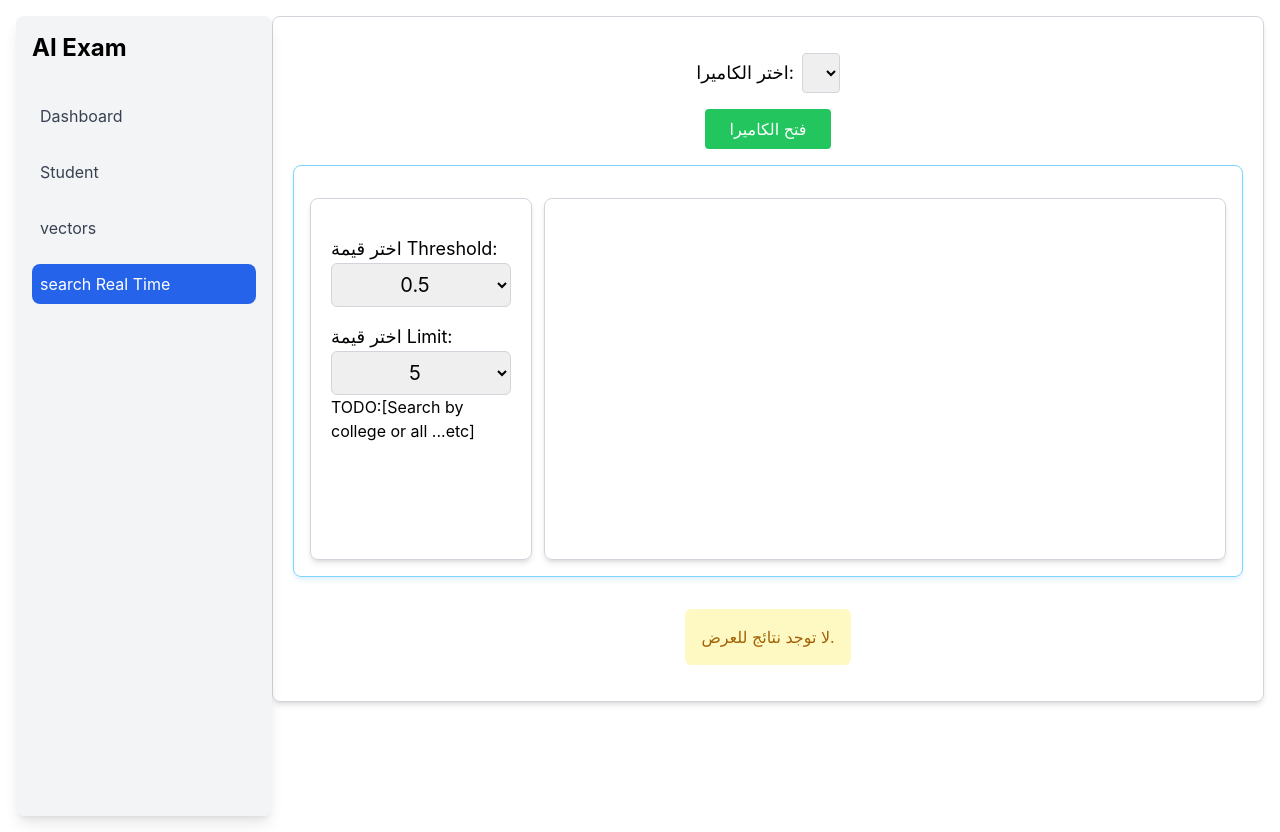
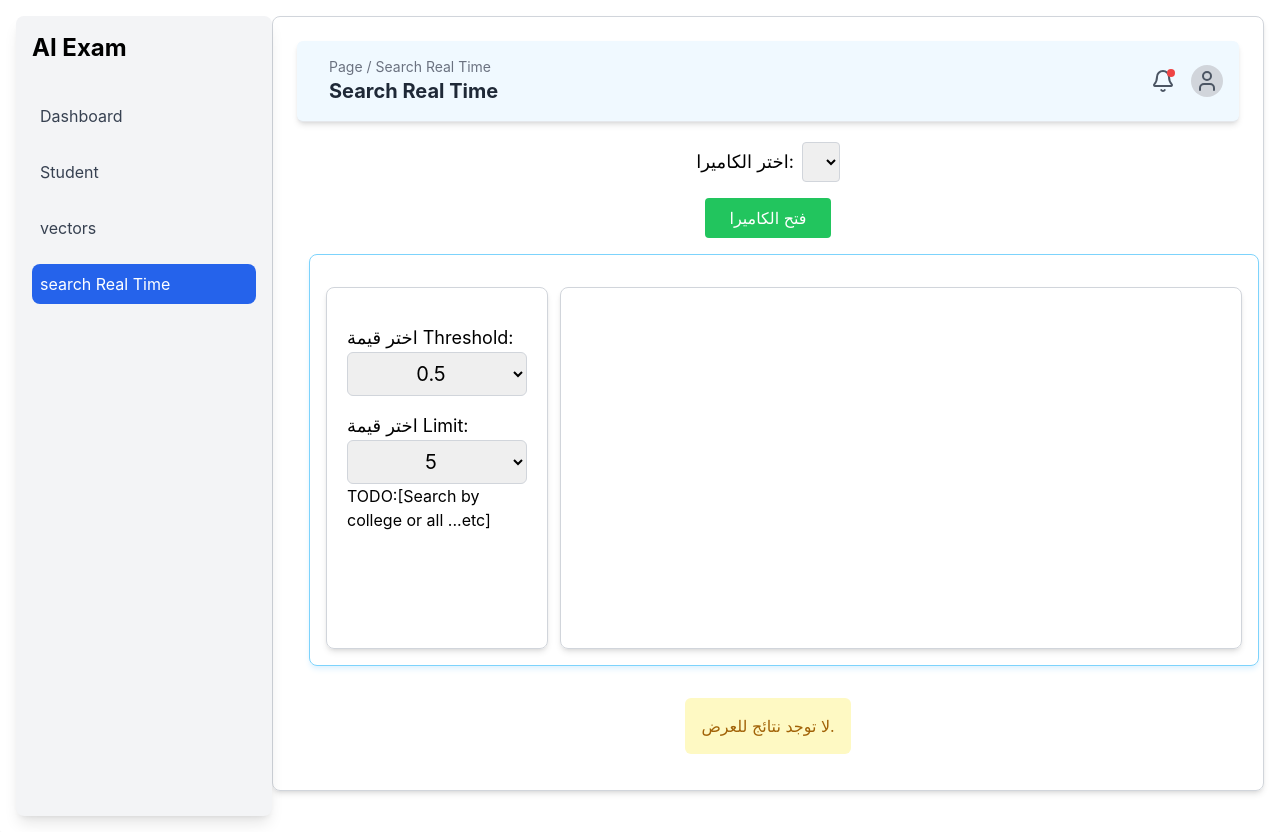
Before and after one commit to radanpro/identity, a React (Create React App) app in the folder frontend/: page /camera in a window 1280 px wide. Built offline with nearby package versions, Linux system fonts and the light colour scheme.

Commit message:
fix sidebar toggle functionality by ensuring proper state management and passing onToggleSidebar correctly to Header

```diff
--- a/frontend/src/Layout.jsx
+++ b/frontend/src/Layout.jsx
@@ -19,16 +19,19 @@ const Layout = () => {
     handleResize(); // تعيين الحالة الأولية
 
     return () => window.removeEventListener("resize", handleResize);
-  }, [setIsSidebarOpen]);
+  }, []);
+
   // دالة لتبديل حالة الـ Sidebar
   const toggleSidebar = () => {
-    setIsSidebarOpen(!isSidebarOpen);
+    setIsSidebarOpen((prev) => !prev); // استخدام القيمة السابقة لتحديث الحالة
   };
+
   return (
     <div className="flex">
       <Sidebar isOpen={isSidebarOpen} onClose={() => setIsSidebarOpen(false)} />
       <main className="flex-1">
-        <Outlet context={toggleSidebar} />
+        {/* تمرير onToggleSidebar إلى Header عبر Outlet */}
+        <Outlet context={{ onToggleSidebar: toggleSidebar }} />
       </main>
     </div>
   );
--- a/frontend/src/components/CameraControls.jsx
+++ b/frontend/src/components/CameraControls.jsx
@@ -7,7 +7,7 @@ const CameraControls = ({
   captureImage,
 }) => {
   return (
-    <div className="mt-4">
+    <div className="mt-4  text-center">
       {!cameraActive ? (
         <button
           onClick={startCamera}
--- a/frontend/src/components/DeviceSelector.jsx
+++ b/frontend/src/components/DeviceSelector.jsx
@@ -2,7 +2,7 @@ import PropTypes from "prop-types";
 
 const DeviceSelector = ({ devices, selectedDeviceId, setSelectedDeviceId }) => {
   return (
-    <div className="mt-4">
+    <div className="mt-4 text-center justify-center items-center">
       <label htmlFor="camera-select" className="mr-2 text-lg">
         اختر الكاميرا:
       </label>
--- a/frontend/src/components/Header.jsx
+++ b/frontend/src/components/Header.jsx
@@ -37,6 +37,7 @@ const Header = ({ page, onToggleSidebar }) => {
 
 Header.propTypes = {
   page: PropTypes.string.isRequired,
+  onToggleSidebar: PropTypes.func.isRequired, // تأكد من أن onToggleSidebar مطلوب
 };
 
 export default Header;
--- a/frontend/src/components/SearchRealTime.jsx
+++ b/frontend/src/components/SearchRealTime.jsx
@@ -4,8 +4,11 @@ import CameraControls from "./CameraControls";
 import CameraView from "./CameraView";
 import SearchResults from "./SearchResults";
 import DeviceSelector from "./DeviceSelector";
+import Header from "./Header";
+import { useOutletContext } from "react-router-dom";
 
 const SearchRealTime = () => {
+  const { onToggleSidebar } = useOutletContext();
   const [loading, setLoading] = useState(false);
   const [cameraActive, setCameraActive] = useState(false);
   const [imageResults, setImageResults] = useState([]);
@@ -128,7 +131,8 @@ const SearchRealTime = () => {
   }, [stopCamera, limit, threshold]);
 
   return (
-    <div className="flex flex-col items-center p-5 border border-gray-300 rounded-lg shadow-md">
+    <div className="flex flex-col  p-5 border border-gray-300 rounded-lg shadow-md">
+      <Header page="Search Real Time" onToggleSidebar={onToggleSidebar} />
       <DeviceSelector
         devices={devices}
         selectedDeviceId={selectedDeviceId}
--- a/frontend/src/students/StudentList.jsx
+++ b/frontend/src/students/StudentList.jsx
@@ -8,7 +8,7 @@ import { Pagination } from "../shared/Pagination";
 import { useOutletContext } from "react-router-dom";
 
 const StudentList = () => {
-  const { onTangleSidebar } = useOutletContext();
+  const { onToggleSidebar } = useOutletContext();
   const [students, setStudents] = useState([]);
   const [filteredStudents, setFilteredStudents] = useState([]);
   const [successMessage, setSuccessMessage] = useState(null);
@@ -85,7 +85,7 @@ const StudentList = () => {
 
   return (
     <div className="flex-col">
-      <Header page="Student" onToggleSidebar={onTangleSidebar} />
+      <Header page="Student" onToggleSidebar={onToggleSidebar} />
       <div>
         {/* عنوان الصفحة */}
         <SearchAddBar onSearch={handleSearch} onAdd="طالب " />
--- a/frontend/src/vectors/VectorList.jsx
+++ b/frontend/src/vectors/VectorList.jsx
@@ -14,7 +14,7 @@ const VectorList = () => {
   const [itemsPerPage] = useState(10);
   const location = useLocation();
   const navigate = useNavigate();
-  const { onTangleSidebar } = useOutletContext();
+  const { onToggleSidebar } = useOutletContext();
 
   const fetchVectors = useCallback(async () => {
     try {
@@ -93,7 +93,7 @@ const VectorList = () => {
 
   return (
     <div className="flex-col">
-      <Header page="Vectors" onTangleSidebar={onTangleSidebar} />
+      <Header page="Vectors" onToggleSidebar={onToggleSidebar} />
       <div className="p-4">
         <VectorSearchBar
           onSearch={handleSearch}
```
